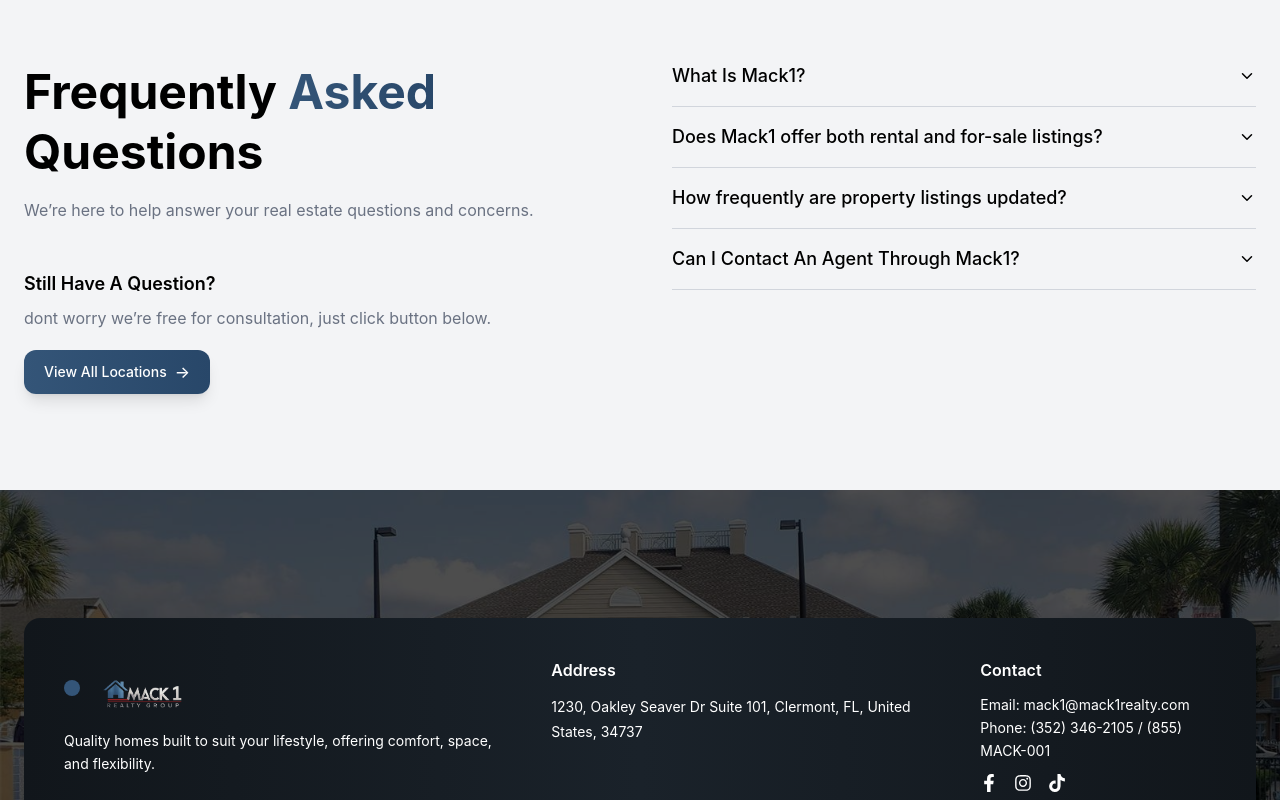
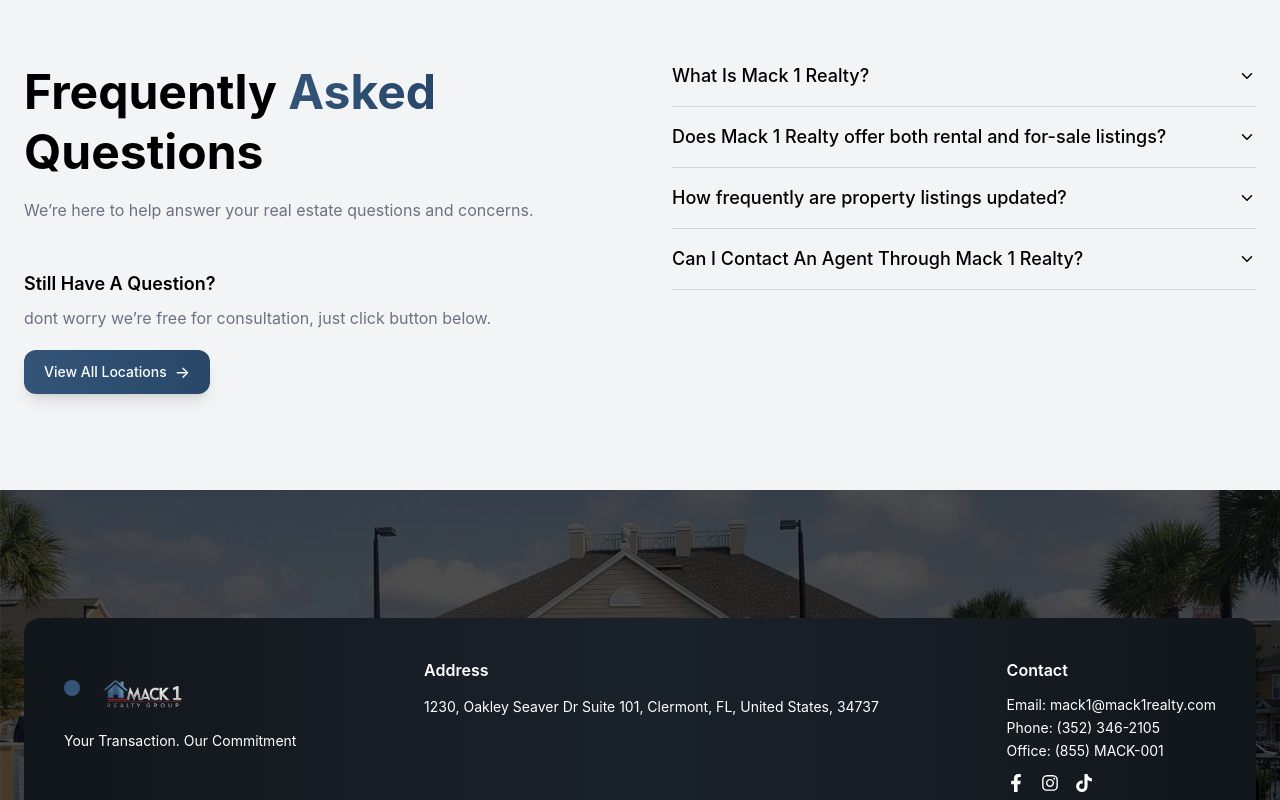
Before and after one commit to YzzaJDT/final_mack1, a React (Vite) app: page / in a window 1280 px wide. Shown: the part 3600-4400 px from the top of the page. Built offline with nearby package versions, Linux system fonts and the light colour scheme; no server answers; the database is empty.

Commit message:
chore: update branding to Mack 1 Realty and refine contact information in footer

```diff
--- a/src/Components/FaqSection.jsx
+++ b/src/Components/FaqSection.jsx
@@ -4,14 +4,14 @@ import { Link } from "react-router-dom";
 
 const faqs = [
   {
-    question: "What Is Mack1?",
+    question: "What Is Mack 1 Realty?",
     answer:
-      "Mack1 is a modern real estate platform designed to help you easily find, compare, and connect with the right property.",
+      "Mack 1 Realty is a modern real estate platform designed to help you easily find, compare, and connect with the right property.",
   },
   {
-    question: "Does Mack1 offer both rental and for-sale listings?",
+    question: "Does Mack 1 Realty offer both rental and for-sale listings?",
     answer:
-      "Yes, Mack1 lets you easily search for both rental properties and homes for sale using smart filters.",
+      "Yes, Mack 1 Realty lets you easily search for both rental properties and homes for sale using smart filters.",
   },
   {
     question: "How frequently are property listings updated?",
@@ -19,7 +19,7 @@ const faqs = [
       "Listings are regularly refreshed to ensure you always see accurate and current property availability.",
   },
   {
-    question: "Can I Contact An Agent Through Mack1?",
+    question: "Can I Contact An Agent Through Mack 1 Realty?",
     answer:
       "Yes, you can directly contact through the contacts section.",
   },
@@ -88,8 +88,7 @@ export default function FaqSection() {
               >
                 {faq.question}
                 <FiChevronDown
-                  className={`transition-transform ${
-                    active === index ? "rotate-180" : ""
+                  className={`transition-transform ${active === index ? "rotate-180" : ""
                     }`}
                 />
               </button>
--- a/src/Components/Footer.jsx
+++ b/src/Components/Footer.jsx
@@ -31,7 +31,7 @@ export default function Footer() {
             </div>
 
             <p className="text-sm text-white leading-relaxed">
-              Quality homes built to suit your lifestyle, offering comfort, space, and flexibility.
+              Your Transaction. Our Commitment
             </p>
           </div>
 
@@ -54,7 +54,8 @@ export default function Footer() {
 
             <p className="text-sm text-white leading-relaxed">
               Email: mack1@mack1realty.com <br />
-              Phone: (352) 346-2105 / (855) MACK-001
+              Phone: (352) 346-2105 <br />
+              Office: (855) MACK-001
             </p>
 
             <div className="flex items-center gap-4 mt-3">
```
Lines whose indentation alone changed are shown as unchanged.
